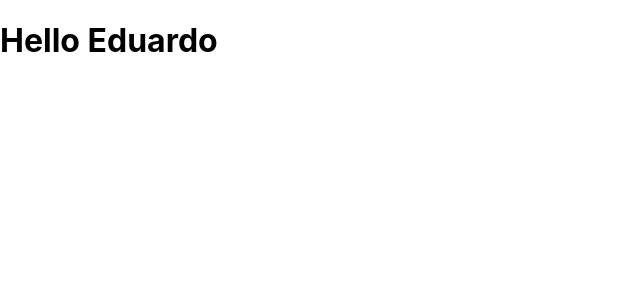
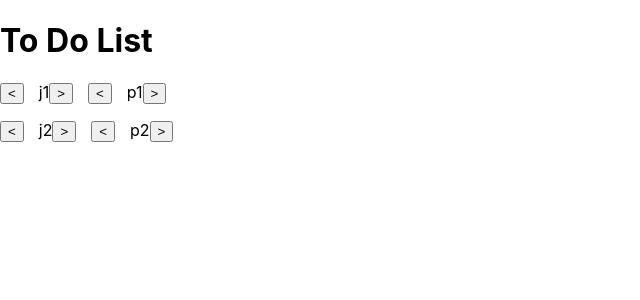
Before and after one commit to EduardoRamosB/torc-interview, a React (Create React App) app: page / in a window 1280 px wide. Shown: the top 300 px of the page, without its empty margins (0-640 px from the left). Built offline with nearby package versions, Linux system fonts and the light colour scheme.

Commit message:
Add T2 Lists

```diff
--- a/src/App.js
+++ b/src/App.js
@@ -1,8 +1,44 @@
 import './App.css'
+import {useState} from "react";
+import Button from "./components/Button";
 
 function App() {
+  const [l1, setL1] = useState(['j1', 'j2'])
+  const [l2, setL2] = useState(['p1', 'p2'])
+  const [l3, setL3] = useState(['g1', 'g2'])
+
+  const changeItem = (row, direction, clickList, sideList) => {
+    console.log('row:', row, 'direction:', direction)
+    const newL1 = [...l1]
+    const newL2 = [...l2]
+
+    if(direction === 'right'){
+      newL2.splice(row, 0, l1[row])
+      newL1.splice(row, 1)
+    } else {
+      newL1.splice(row, 0, l2[row])
+      newL2.splice(row, 1)
+    }
+
+
+    setL2(newL2)
+    setL1(newL1)
+
+  }
+
   return (
-    <h1>Hello Eduardo</h1>
+    <>
+      <h1>To Do List</h1>
+      {
+        l1.map((e, i) =>
+          <p key={i}>
+            <Button direction='left' changeItem={changeItem} row={i}/>{e}<Button direction='right' changeItem={changeItem} row={i}/>
+            <Button direction='left' changeItem={changeItem} row={i}/>{l2[i]}<Button direction='right' changeItem={changeItem} row={i}/>
+            {/*l3[i]*/}
+          </p>
+        )
+      }
+    </>
   )
 }
 
--- /dev/null
+++ b/src/components/Button.js
@@ -0,0 +1,9 @@
+const Button = ({ direction, changeItem, row }) => {
+  return (
+    <button onClick={() => changeItem(row, direction)} style={{marginRight:'15px'}}>
+      {direction === 'left' ? '<' : '>'}
+    </button>
+  )
+}
+
+export default Button
```
Also changed, not shown: src/components/Lists.js (added, +7 -0 lines).
